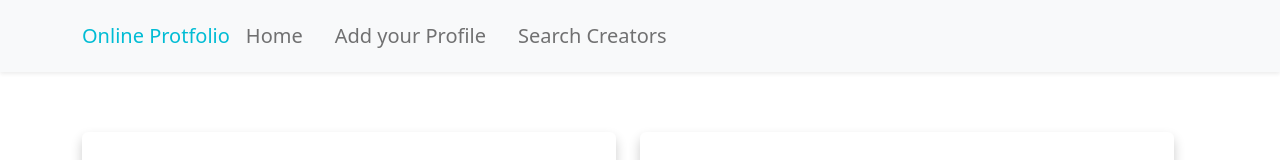
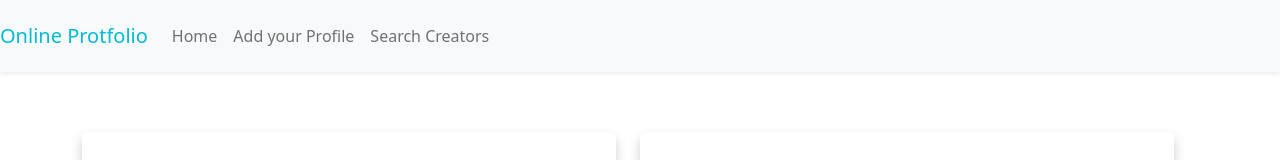
Before and after one commit to senbagaraman04/online-portfolio, an Angular app: page /creatorForm in a window 1280 px wide. Shown: the top 160 px of the page. Built offline with nearby package versions, Linux system fonts and the light colour scheme.

Commit message:
fix: fixed navbar opening

```diff
--- a/src/app/app.component.html
+++ b/src/app/app.component.html
@@ -1,35 +1,25 @@
 <nav class="navbar navbar-expand-lg navbar-primary shadow-sm bg-light" *ngIf="showHeader">
-    <div class="container">
-     <a class="navbar-brand d-flex align-items-center" href="/home">
+    <a class="navbar-brand d-flex align-items-center my-2 font-weight-bold blue-text" href="./home">Online Protfolio</a>
+    <button class="navbar-toggler" type="button"
+     data-bs-toggle="collapse"
+     data-bs-target="#navbarSupportedContent" aria-controls="navbarSupportedContent"
+      aria-expanded="false" aria-label="Toggle navigation">
+      <span class="navbar-toggler-icon"></span>
+    </button>
+    <div class="collapse navbar-collapse" id="navbarSupportedContent">
+      <ul class="navbar-nav my-2 ml-2">
+
+          <a href="./home" class=" nav-item nav-link  ramsrecruit-sidenav-link-home"
+           routerLinkActive="active"> Home </a>
+        <a  href="./creatorForm" class="nav-item nav-link ramsrecruit-sidenav-link"
+         routerLinkActive="active"> Add your Profile </a>
+        <a   href="./creatorlist" class=" nav-item nav-link  ramsrecruit-sidenav-link"
+            routerLinkActive="active"> Search Creators </a>
 
 
-            <button class="navbar-toggler navbar-toggler-right border-0" type="button" data-toggle="collapse"
-                data-target="#navbar4">
-                <span class="navbar-toggler-icon"></span>
-            </button>
-            <span class="ml-3 font-weight-bold blue-text">Online Protfolio</span>
-
-            <div class="collapse navbar-collapse" id="navbar4">
-                <ul class="navbar-nav mr-auto pl-lg-4">
-                    <li class="nav-item px-lg-2 active"> <a class="nav-link" href="./home"> <span
-                                class="d-inline-block d-lg-none icon-width"><i class="fas fa-home"></i></span>Home</a>
-                    </li>
-
-                    <li class="nav-item px-lg-2"> <a class="nav-link" href="./creatorForm"><span
-                                class="d-inline-block d-lg-none icon-width"><i
-                                    class="far fa-user"></i></span>Add your Profile</a> </li>
-
-                                    <li class="nav-item px-lg-2"> <a class="nav-link" href="./creatorlist"><span
-                                        class="d-inline-block d-lg-none icon-width"><i
-                                            class="fas fa-spa"></i></span>Search Creators</a> </li>
-                </ul>
-
-            </div>
-
-        </a>
-        </div>
-
-</nav>
+          </ul>
+    </div>
+  </nav>
 
 
 <router-outlet></router-outlet>
```
